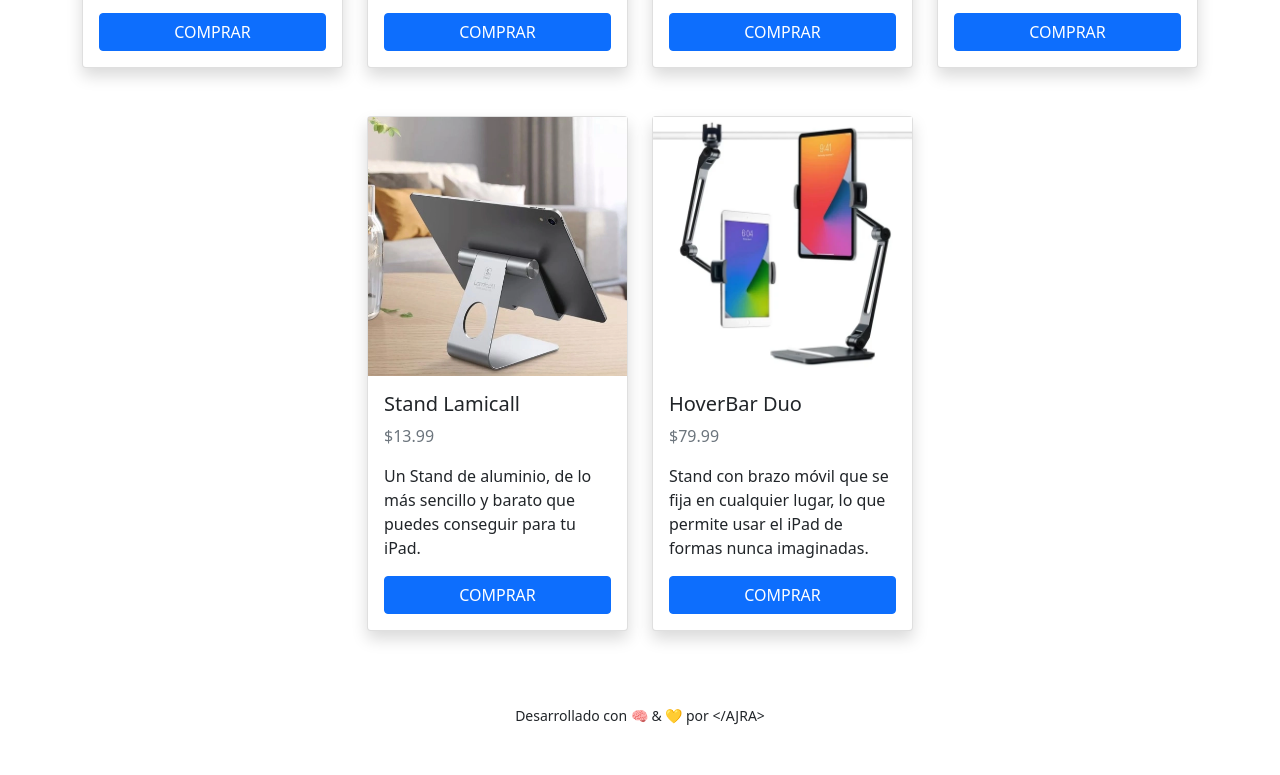
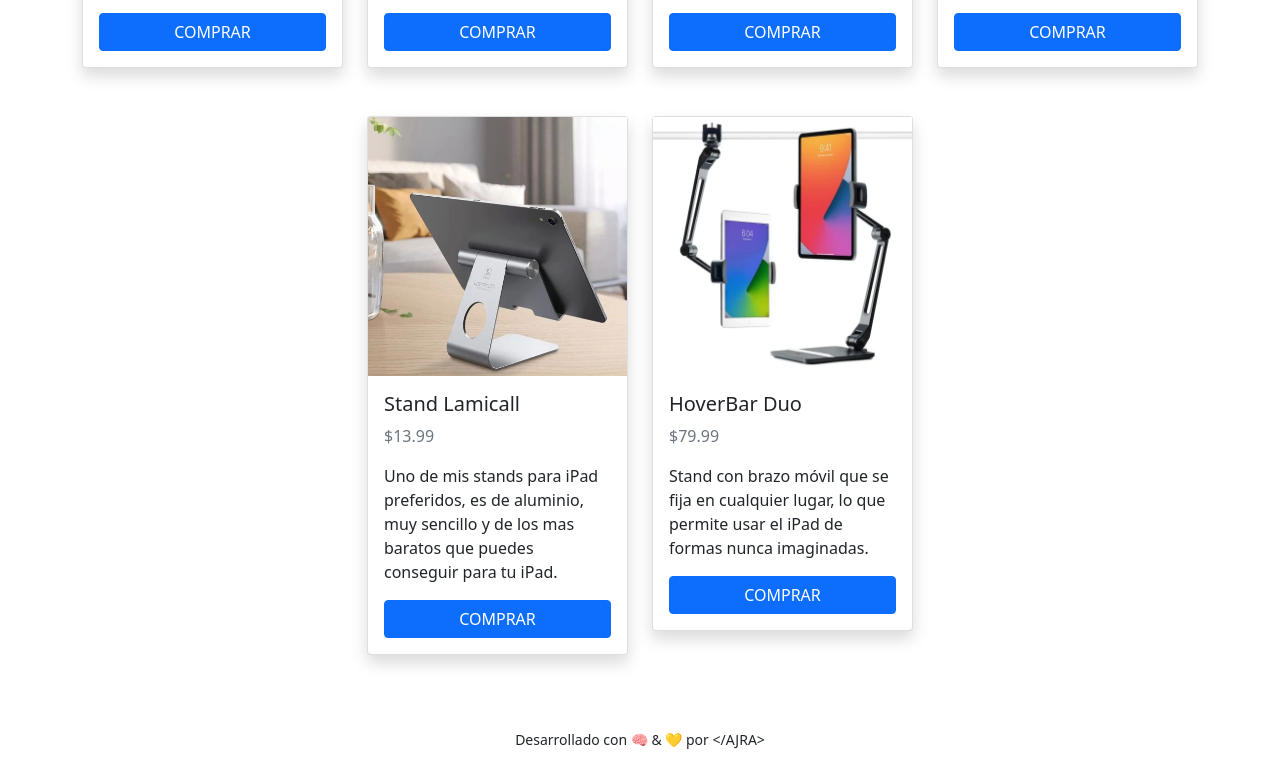
Before and after one commit to AJRAtoni/ipadadictos, a plain HTML site: page index.html in a window 1280 px wide. Shown: the part 2559-3334 px from the top of the page. Before the commit the page ends 3310 px from the top, so only its background shows below. Drawn offline with nearby package versions, Linux system fonts and the light colour scheme.

Commit message:
Update index.html

```diff
--- a/index.html
+++ b/index.html
@@ -320,7 +320,7 @@
                             <div class="card-body d-grid">
                                 <h5 class="card-title">Stand Lamicall</h5>
                                 <p class="text-secondary">$13.99</p>
-                                <p class="card-text">Un Stand de aluminio, de lo más sencillo y barato que puedes conseguir para tu iPad.</p>
+                                <p class="card-text">Uno de mis stands para iPad preferidos, es de aluminio, muy sencillo y de los mas baratos que puedes conseguir para tu iPad.</p>
                                 <a href="https://amzn.to/3m8jKmF" class="btn btn-primary">COMPRAR</a>
                             </div>
                         </div>
```
